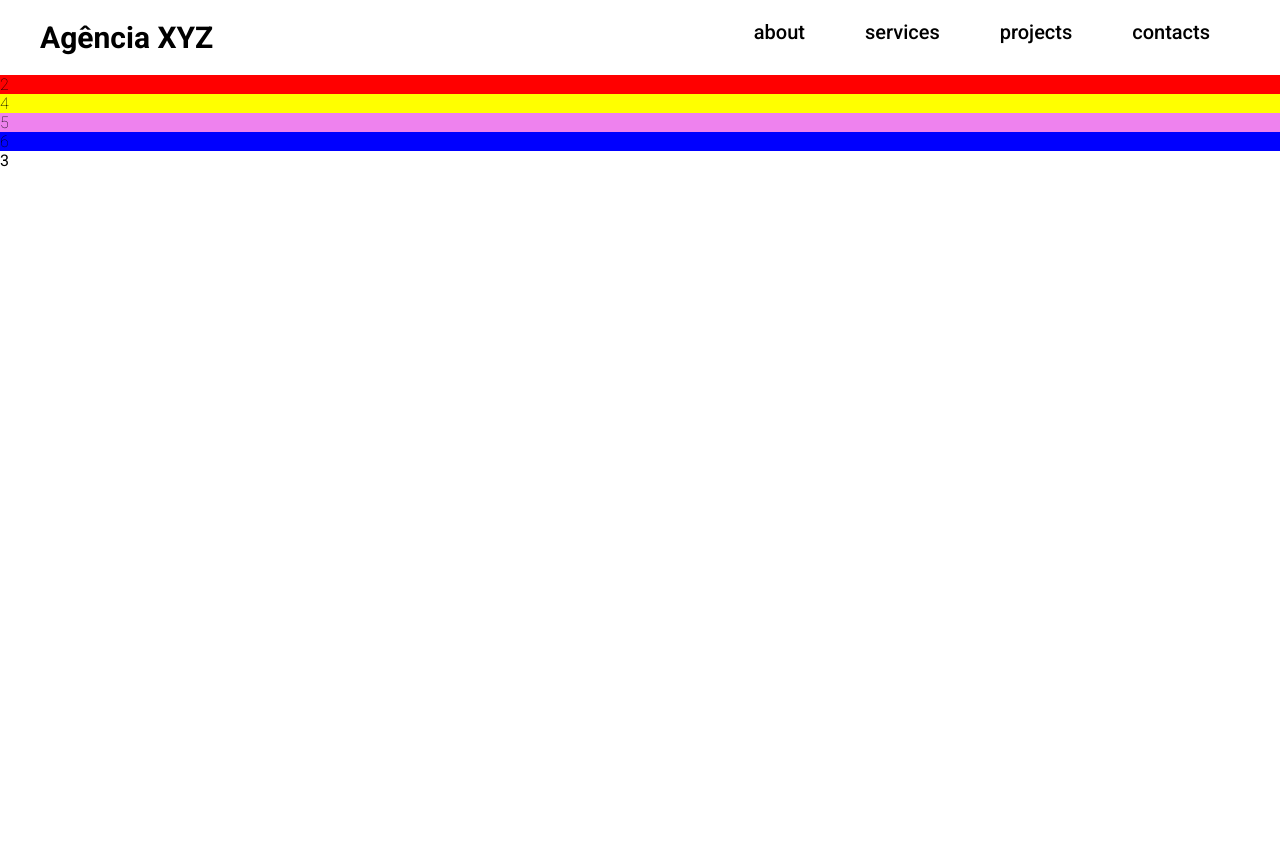
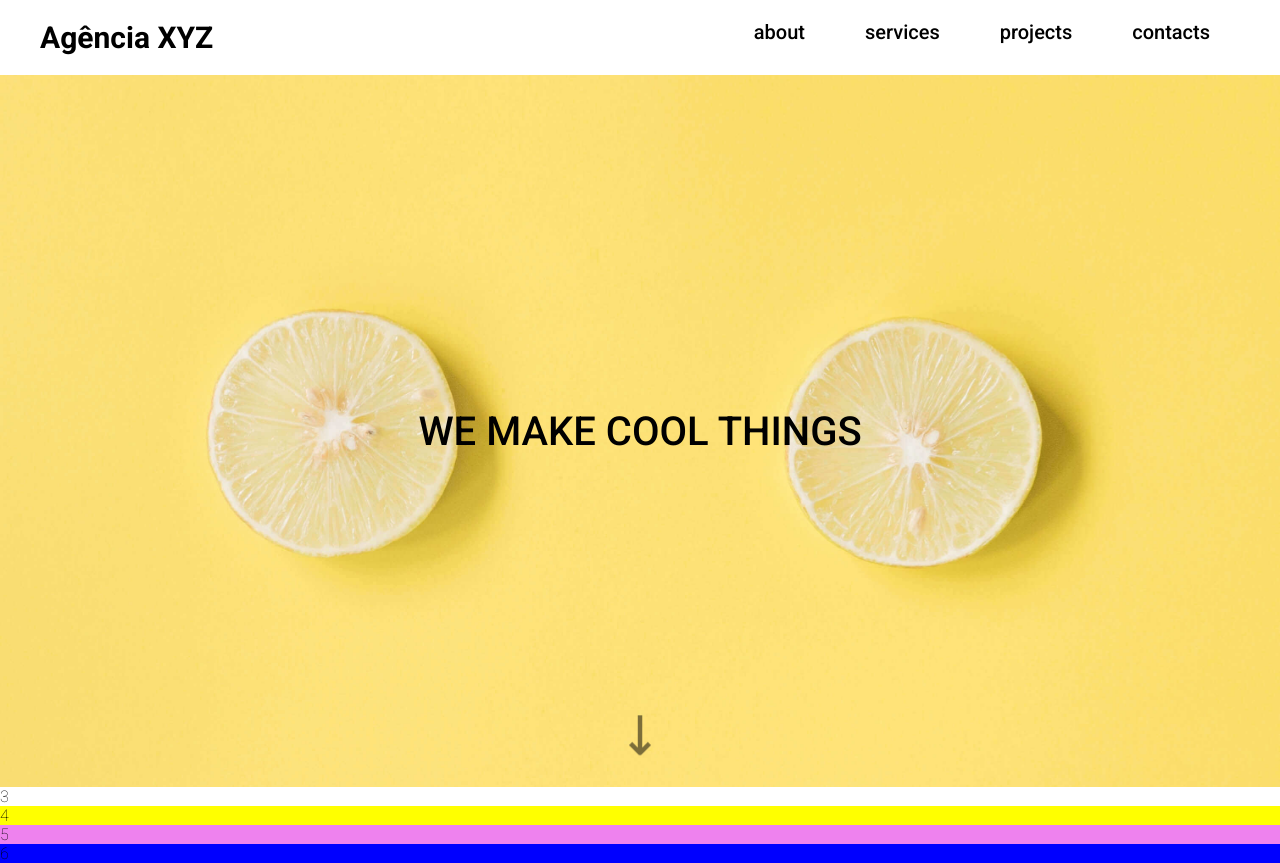
Before and after one commit to Ifunny6000/menu-amburguer, a plain HTML site: page index.html in a window 1280 px wide. Before the commit the page ends 800 px from the top, so only its background shows below. Drawn offline with Linux system fonts and the light colour scheme.

Commit message:
first commit

```diff
--- a/index.html
+++ b/index.html
@@ -46,12 +46,28 @@
     </header>
 
     <section class="hero">
-        2
+        <h2>We make cool things</h2>
     </section>
 
     <section class="about">
+        <!-- <div class="title">
+            <h3>Title</h3>
+            <p> Lorem ipsum dolor sit amet consectetur adipisicing elit. Fuga error numquam inventore odio consequuntur
+                porro asperiores laborum molestias cum maiores ullam mollitia blanditiis et dignissimos non, fugit
+                facere consectetur totam!</p>
+            <a href="" .class="btn-know-more"> click for know more</a>
+        </div>
+            <div class="image right"></div>
+            <div class="image left"></div>
+        <div class="title">
+            <h3>Title</h3>
+            <p> Lorem ipsum dolor sit amet consectetur adipisicing elit. Fuga error numquam inventore odio consequuntur
+                porro asperiores laborum molestias cum maiores ullam mollitia blanditiis et dignissimos non, fugit
+                facere consectetur totam!</p>
+            <a href="" .class="btn-know-more"> click for know more</a>
+        </div> -->
+        3
     </section>
-    3
     <section class="services">
         4
     </section>
--- a/src/css/style.css
+++ b/src/css/style.css
@@ -37,26 +37,75 @@ background-color: rgb(255, 255, 255);
     color: coral
 }
 
+
+/* HERO */
+
 .hero{
     grid-area: hero;
-    background-color: red;
+    height: 89vh;
+    background: url('../images/lemons.jpg') center center no-repeat;
+    background-size: cover;
+    display: flex;
+    justify-content: center;
+    align-items: center;
+    position: relative;
 }
+
+.hero h2{
+    font-weight: 500;
+    text-transform: uppercase;
+    font-size: 4rem;
+}
+
+.hero:after{
+    content: url('../images/seta_preta.png');
+    position: absolute;
+    height: 35px;
+    bottom: 40px;
+    position: absolute;
+    animation: downarrow 0.6s infinite alternate ease-in-out;
+}
+
+@-webkit-keyframes downarrow{
+    0% { -webkit-animation: translateY(0); opacity: 0.4; }
+    100% { -webkit-transform: translateY(0.9em);
+    opacity: 0.9;}
+}
+
+@media(max-width: 425px){
+    .hero{
+        height: 60vh;
+    }
+
+    .hero h2{
+        font-size: 2.5rem;
+    }
+}
+
+/* ABOUT */
 
 .about{
     grid-area: about;
-    background-color: #fff;
+    display: grid;
+    grid-template-columns: 1fr 1fr;
 }
+
+/* SERVICES */
 
 .services{
     grid-area: services;
     background-color: yellow;
 }
 
+/* PROJECTS */
+
 .projects{
     grid-area: projects;
     background-color: violet;
 }
 
+/* FOOTER */
+
 .footer{
     grid-area: footer;
     background-color: blue;
```
